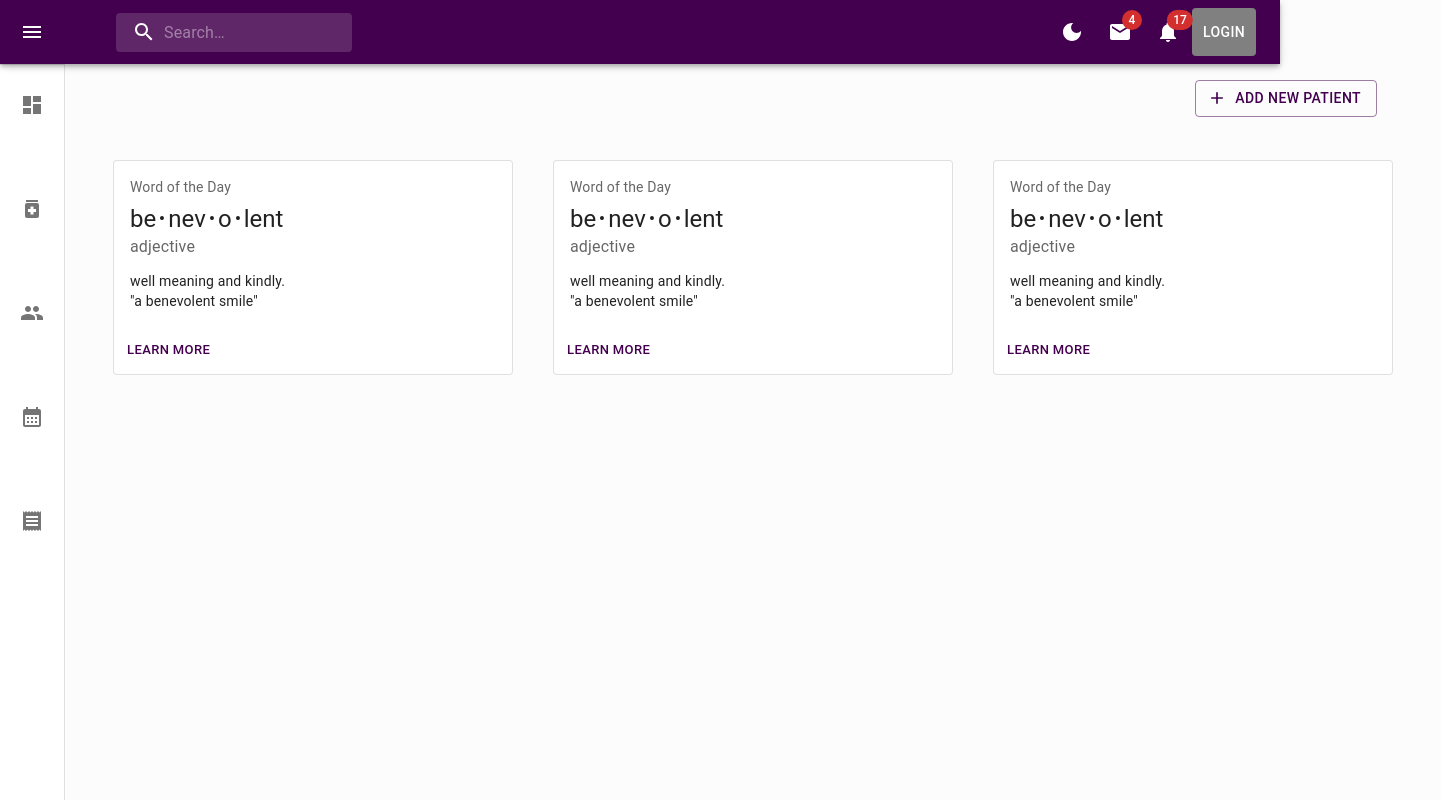
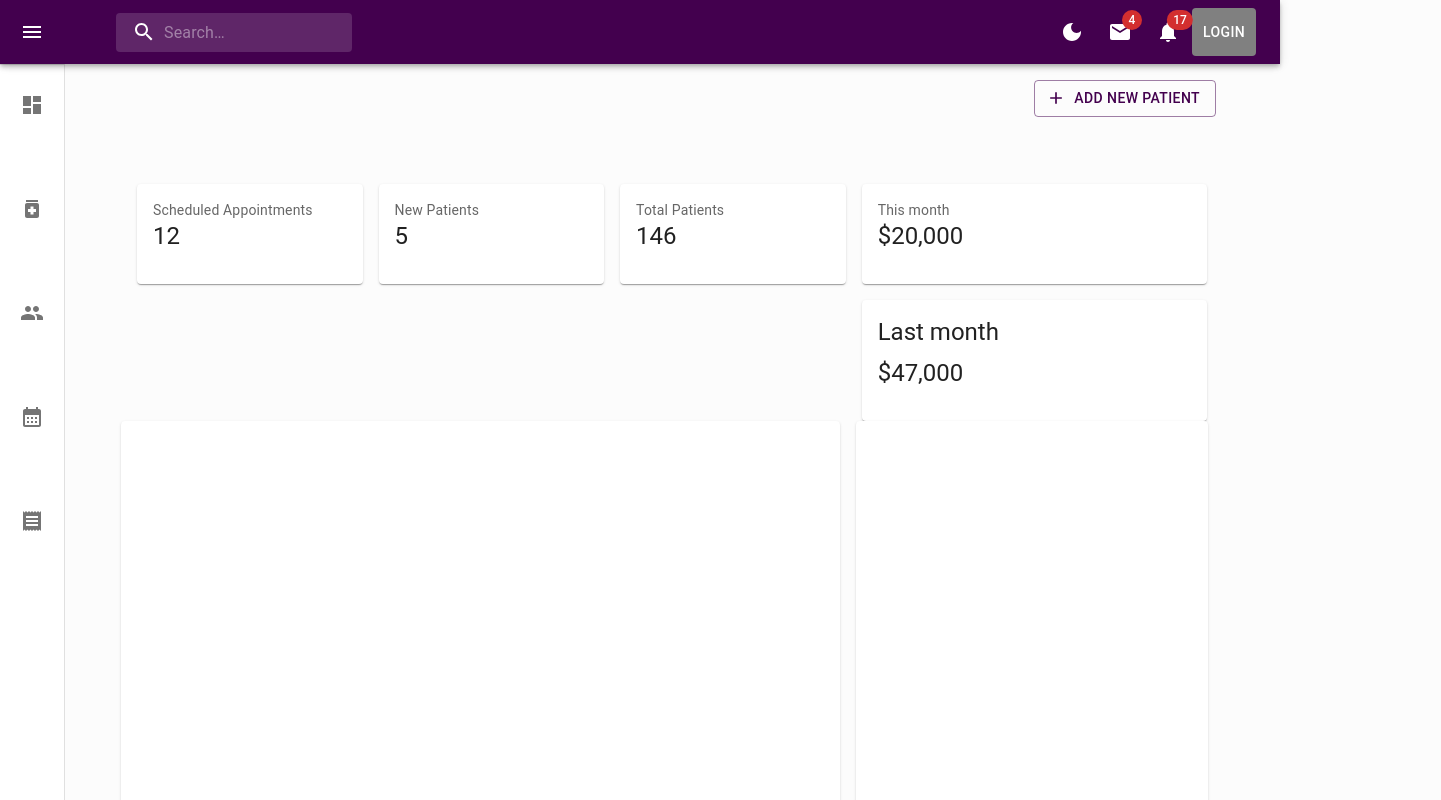
Before and after one commit to PreethaPinto/dental-management-react-typescript, a React (Vite) app: page / in a window 1280 px wide. Shown: the top 800 px of the page, 1441 px wide, since content can reach past the window. Built offline with nearby package versions, Linux system fonts and the light colour scheme; the HTML template or start-up script is replaced by a standard one.

Commit message:
Add mui cards to dashboard

```diff
--- a/src/pages/Dashboard.tsx
+++ b/src/pages/Dashboard.tsx
@@ -4,54 +4,153 @@ import CardActions from '@mui/material/CardActions';
 import CardContent from '@mui/material/CardContent';
 import Button from '@mui/material/Button';
 import Typography from '@mui/material/Typography';
-
-const bull = (
-  <Box
-    component='span'
-    sx={{ display: 'inline-block', mx: '2px', transform: 'scale(0.8)' }}
-  >
-    •
-  </Box>
-);
+import { Grid, Stack, styled } from '@mui/material';
 
 const card = (
   <>
     <CardContent>
       <Typography sx={{ fontSize: 14 }} color='text.secondary' gutterBottom>
-        Word of the Day
+        Total Patients
       </Typography>
       <Typography variant='h5' component='div'>
-        be{bull}nev{bull}o{bull}lent
-      </Typography>
-      <Typography sx={{ mb: 1.5 }} color='text.secondary'>
-        adjective
-      </Typography>
-      <Typography variant='body2'>
-        well meaning and kindly.
-        <br />
-        {'"a benevolent smile"'}
+        134
       </Typography>
     </CardContent>
-    <CardActions>
-      <Button size='small'>Learn More</Button>
-    </CardActions>
+  </>
+);
+const card1 = (
+  <>
+    <CardContent>
+      <Typography sx={{ fontSize: 14 }} color='text.secondary' gutterBottom>
+        New Patients
+      </Typography>
+      <Typography variant='h5' component='div'>
+        5
+      </Typography>
+    </CardContent>
+  </>
+);
+
+const card2 = (
+  <>
+    <CardContent>
+      <Typography sx={{ fontSize: 14 }} color='text.secondary' gutterBottom>
+        Scheduled appointments
+      </Typography>
+      <Typography variant='h5' component='div'>
+        5
+      </Typography>
+    </CardContent>
+  </>
+);
+
+const card3 = (
+  <>
+    <CardContent>
+      <Typography sx={{ fontSize: 14 }} color='text.secondary' gutterBottom>
+        Scheduled appointments
+      </Typography>
+      <Typography variant='h5' component='div'>
+        5
+      </Typography>
+    </CardContent>
   </>
 );
 
 export default function OutlinedCard() {
   return (
     <>
-      <Box display='flex' gap={5}>
-        <Box sx={{ width: '400px' }}>
-          <Card variant='outlined'>{card}</Card>
-        </Box>
-        <Box sx={{ width: '400px' }}>
-          <Card variant='outlined'>{card}</Card>
-        </Box>
-        <Box sx={{ width: '400px' }}>
-          <Card variant='outlined'>{card}</Card>
-        </Box>
+      <Box sx={{ flexGrow: 1, p: 3 }}>
+        <Grid container spacing={2}>
+          <Grid item xs={8}>
+            <Stack spacing={2} direction='row'>
+              <Card sx={{ width: 345 }}>
+                <CardContent>
+                  <Typography variant='body2' color='text.secondary'>
+                    Scheduled Appointments
+                  </Typography>
+                  <Typography gutterBottom variant='h5' component='div'>
+                    12
+                  </Typography>
+                </CardContent>
+              </Card>
+              <Card sx={{ width: 345 }}>
+                <CardContent>
+                  <Typography variant='body2' color='text.secondary'>
+                    New Patients
+                  </Typography>
+                  <Typography gutterBottom variant='h5' component='div'>
+                    5
+                  </Typography>
+                </CardContent>
+              </Card>
+              <Card sx={{ width: 345 }}>
+                <CardContent>
+                  <Typography variant='body2' color='text.secondary'>
+                    Total Patients
+                  </Typography>
+                  <Typography gutterBottom variant='h5' component='div'>
+                    146
+                  </Typography>
+                </CardContent>
+              </Card>
+            </Stack>
+          </Grid>
+          <Grid item xs={4}>
+            <Stack spacing={2}>
+              <Card sx={{ maxWidth: 345 }}>
+                <CardContent>
+                  <Typography variant='body2' color='text.secondary'>
+                    This month
+                  </Typography>
+                  <Typography gutterBottom variant='h5' component='div'>
+                    $20,000
+                  </Typography>
+                </CardContent>
+              </Card>
+              <Card sx={{ maxWidth: 345 }}>
+                <CardContent>
+                  <Typography gutterBottom variant='h5' component='div'>
+                    Last month
+                  </Typography>
+                  <Typography gutterBottom variant='h5' component='div'>
+                    $47,000
+                  </Typography>
+                </CardContent>
+              </Card>
+            </Stack>
+          </Grid>
+          <Box height={20} />
+          <Grid container spacing={2}>
+            <Grid item xs={8}>
+              <Card sx={{ height: 60 + 'vh' }}>
+                <CardContent></CardContent>
+              </Card>
+            </Grid>
+            <Grid item xs={4}>
+              <Card sx={{ height: 60 + 'vh' }}>
+                <CardContent></CardContent>
+              </Card>
+            </Grid>
+          </Grid>
+        </Grid>
       </Box>
     </>
+    // <>
+    //   <Box display='flex' gap={5}>
+    //     <Box sx={{ width: '400px' }}>
+    //       <Card variant='outlined'>{card}</Card>
+    //     </Box>
+    //     <Box sx={{ width: '400px' }}>
+    //       <Card variant='outlined'>{card1}</Card>
+    //     </Box>
+    //     <Box sx={{ width: '400px' }}>
+    //       <Card variant='outlined'>{card2}</Card>
+    //     </Box>
+    //     <Box sx={{ width: '400px', height: '800px' }}>
+    //       <Card variant='outlined'>{card3}</Card>
+    //     </Box>
+    //   </Box>
+    // </>
   );
 }
```
